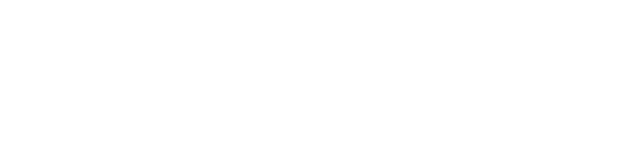
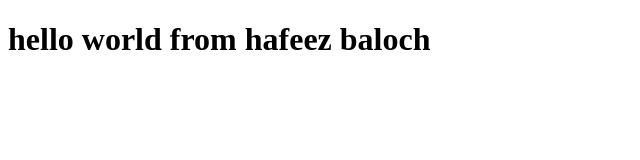
Before and after one commit to Hafeez-nabeel/bootcamp2020, a plain HTML site: page index.html in a window 1280 px wide. Shown: the whole page, without its empty margins (0-640 px from the left). Drawn offline with Linux system fonts and the light colour scheme.

Commit message:
update index.html

```diff
--- a/index.html
+++ b/index.html
@@ -7,6 +7,6 @@
     <title>Document</title>
 </head>
 <body>
-
+    <h1>hello world from hafeez baloch</h1>
 </body>
 </html>
```
